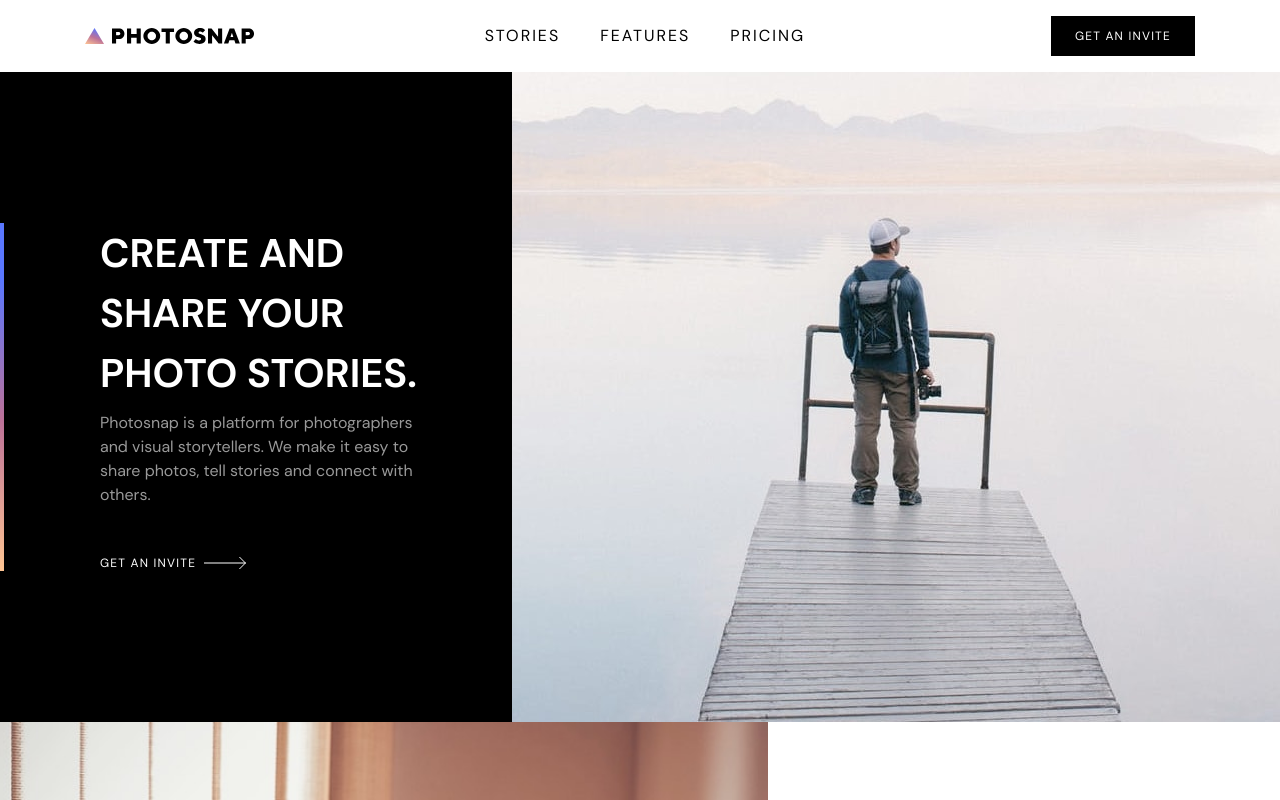
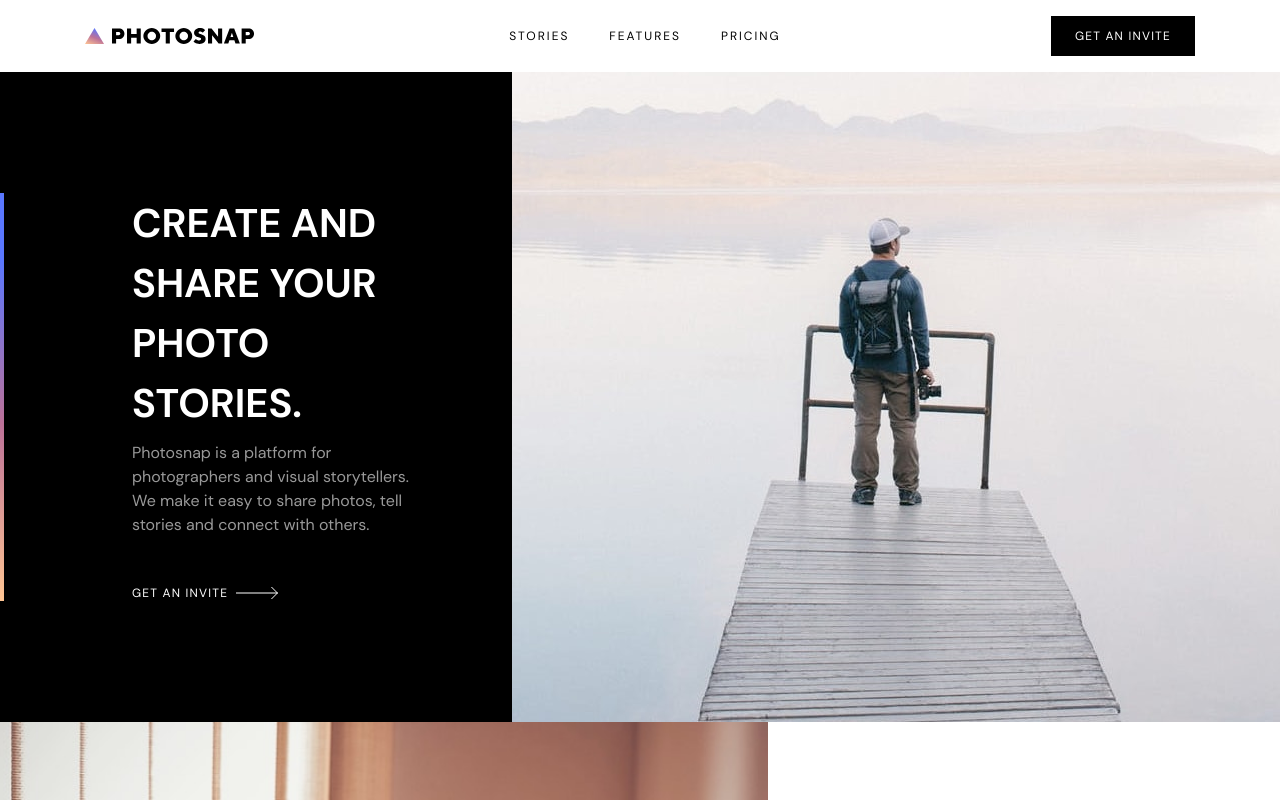
Before and after one commit to dominikrubroeder/photosnap-multi-page-website, a Next.js app: page / in a window 1280 px wide. Shown: the top 800 px of the page. Built offline with nearby package versions, Linux system fonts and the light colour scheme.

Commit message:
Adapt UI to Figma layout

```diff
--- a/components/PageHero.tsx
+++ b/components/PageHero.tsx
@@ -28,9 +28,9 @@ const PageHero: React.FC<PageHeroProps> = ({
 
       <div className="relative flex flex-col items-center justify-center gap-8 bg-black py-20 text-white md:order-1 md:py-0">
         <div className="flex w-full gap-4">
-          <div className="w-1 bg-brand"></div>
+          <div className="absolute top-0 left-8 h-1 w-32 bg-brand md:relative md:left-0 md:h-full md:w-1"></div>
 
-          <div className="relative left-1/2 -ml-4 grid max-w-xs flex-1 -translate-x-1/2 gap-12">
+          <div className="relative grid max-w-xs flex-1 gap-12 pl-8 md:left-1/2 md:-ml-4 md:-translate-x-1/2">
             <div className="grid gap-2">
               <h1 className="text-[2.5rem] font-bold uppercase">{title}</h1>
               <p className="opacity-[60%]">{description}</p>
--- a/components/layout/Footer.tsx
+++ b/components/layout/Footer.tsx
@@ -34,7 +34,7 @@ const Footer: React.FC<FooterProps> = ({ withBetaBanner = true }) => {
       <footer className="bg-black py-16 px-10 text-white">
         <div className="mx-auto grid max-w-[69.375rem] justify-center gap-28 md:flex md:justify-between">
           <div className="grid gap-8 lg:flex lg:justify-start lg:gap-32">
-            <Logo />
+            <Logo className="mx-auto md:mx-0" />
             <Navigation isFooter />
           </div>
 
--- a/components/navigation/navigation.tsx
+++ b/components/navigation/navigation.tsx
@@ -13,12 +13,12 @@ const Navigation: React.FC<NavigationProps> = ({
 }) => {
   return (
     <ul
-      className={`grid gap-5 text-center md:flex md:flex-1 md:items-center md:justify-center md:gap-10 md:text-left ${
-        isFooter ? 'lg:grid lg:gap-5' : 'lg:flex'
+      className={`grid gap-5 text-center text-xs md:flex md:flex-1 md:items-center md:justify-center md:gap-10 md:text-left ${
+        isFooter ? 'lg:grid lg:gap-5' : ''
       }`}
     >
       {withHome && (
-        <li className="cursor-pointer text-xs uppercase tracking-[0.125rem] transition duration-300 hover:opacity-25 md:text-base">
+        <li className="cursor-pointer uppercase tracking-[0.125rem] transition duration-300 hover:opacity-25">
           <Link href="/">Home</Link>
         </li>
       )}
@@ -26,7 +26,7 @@ const Navigation: React.FC<NavigationProps> = ({
       {navigation.map(({ title, href }, i) => (
         <li
           key={i}
-          className="cursor-pointer text-xs uppercase tracking-[0.125rem] transition duration-300 hover:opacity-25 md:text-base"
+          className="cursor-pointer uppercase tracking-[0.125rem] transition duration-300 hover:opacity-25"
         >
           <Link href={href}>{title}</Link>
         </li>
--- a/components/svg/Logo.tsx
+++ b/components/svg/Logo.tsx
@@ -1,14 +1,18 @@
 import Link from 'next/link';
 import React from 'react';
 
-const Logo: React.FC = () => {
+interface LogoProps {
+  className: string;
+}
+
+const Logo: React.FC<LogoProps> = ({ className }) => {
   return (
     <Link href="/">
       <svg
         viewBox="0 0 170 16"
         fill="none"
         xmlns="http://www.w3.org/2000/svg"
-        className="h-4 w-auto"
+        className={`h-4 w-auto ${className ? className : ''}`}
       >
         <g id="Frame" clipPath="url(#clip0_0_4414)">
           <path
```
